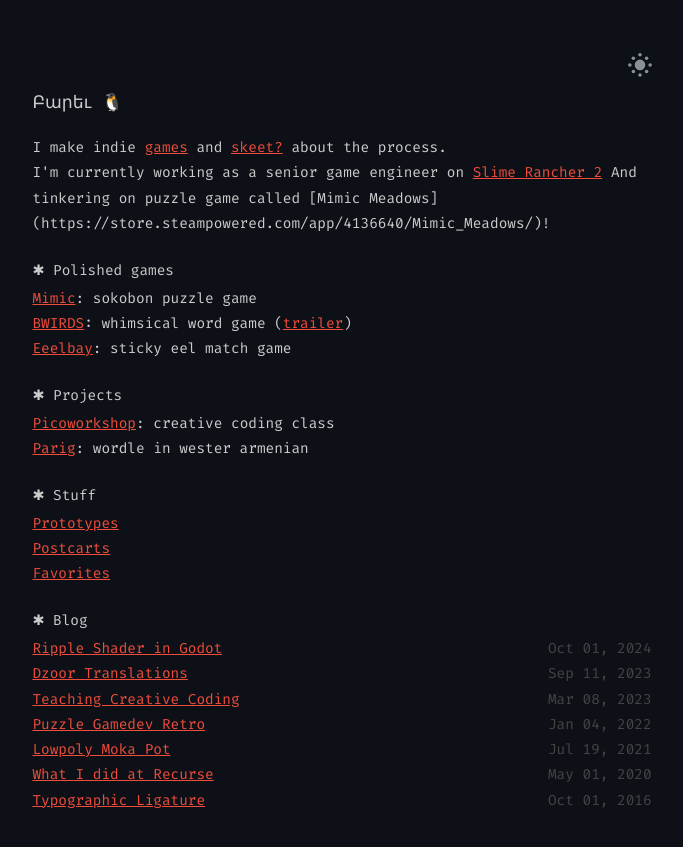
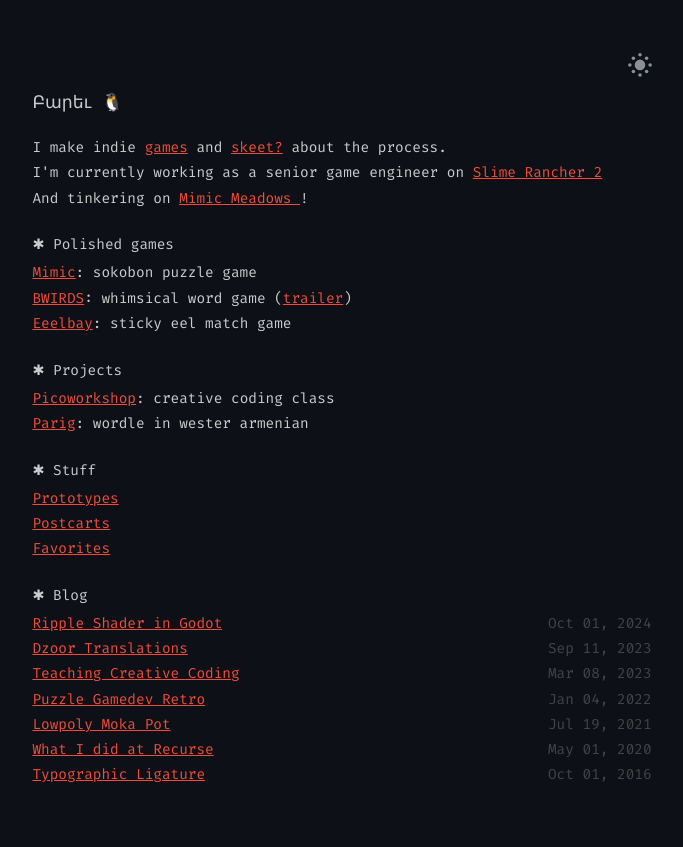
Before and after one commit to sourencho/sourencho.github.io, a Jekyll site: the page built from index.html, in a window 1280 px wide. Shown: the top 847 px of the page, without its empty margins (298-981 px from the left). Built offline with Jekyll 4.4.1, drawn with Linux system fonts in a browser that asks for light colours.

Commit message:
Update index.html

```diff
--- a/index.html
+++ b/index.html
@@ -14,7 +14,8 @@
     </p>
     <p>
         I'm currently working as a senior game engineer on <a href="https://store.steampowered.com/app/1657630/Slime_Rancher_2/" target="_blank">Slime Rancher 2</a>
-        And tinkering on puzzle game called [Mimic Meadows](https://store.steampowered.com/app/4136640/Mimic_Meadows/)!
+      <br>
+        And tinkering on <a href="https://store.steampowered.com/app/4136640/Mimic_Meadows/"> Mimic Meadows </a>!
     </p>
 </section>
 
```
